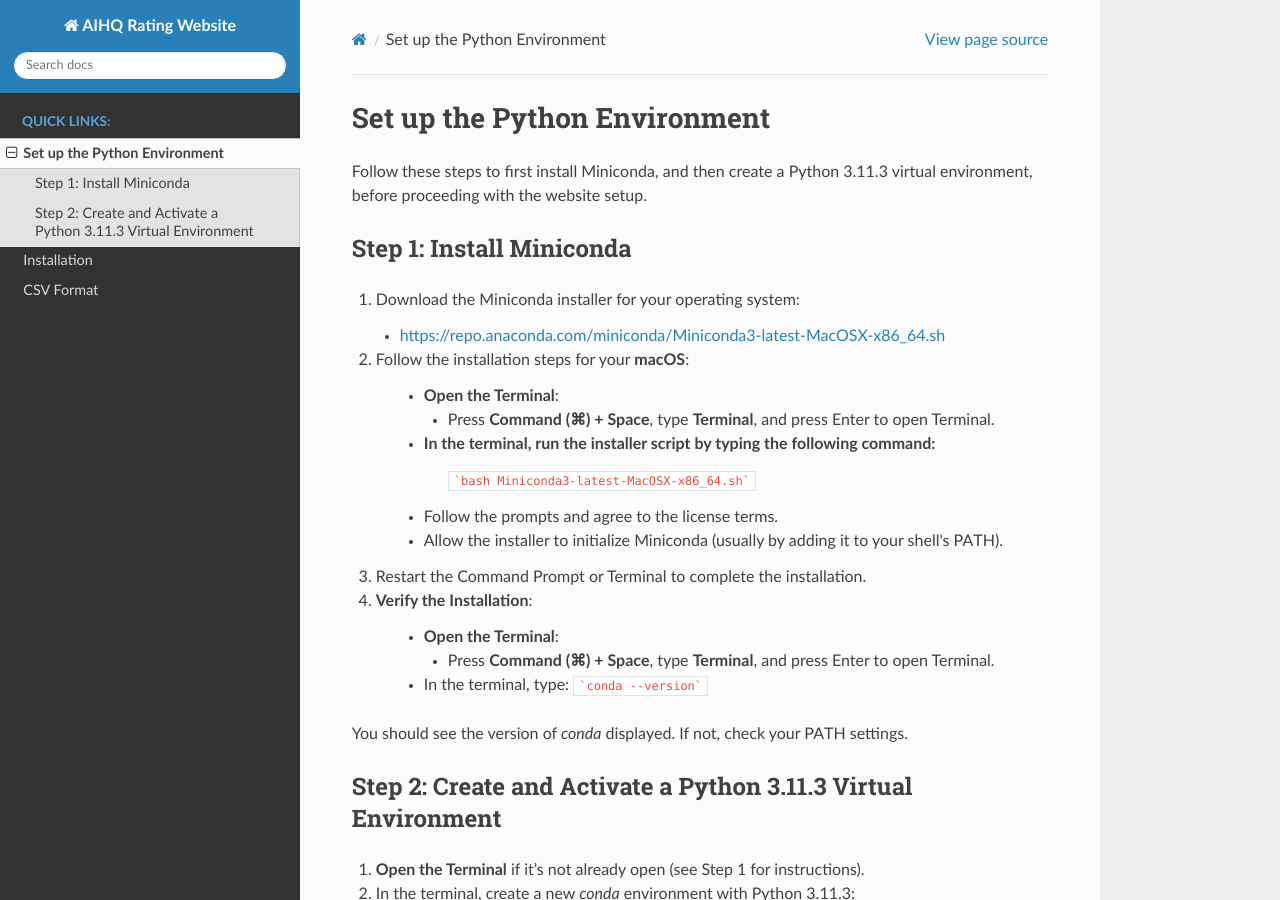
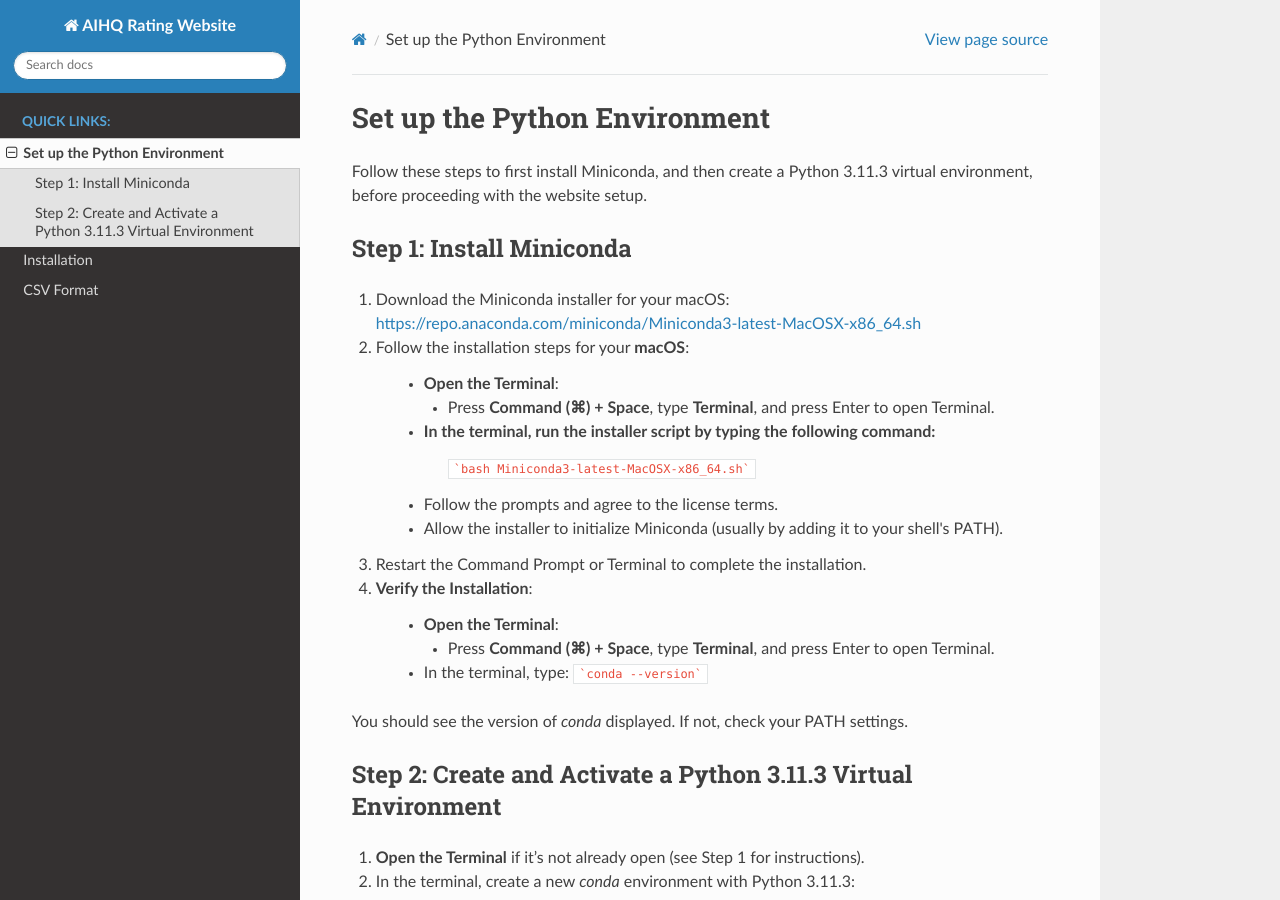
Before and after one commit to lyulouisa/Website_AIHQ_rating, a Sphinx documentation site: the page built from docs/source/mac.rst, in a window 1280 px wide and 900 px high. Built offline with Sphinx 7.4.7 and the Read the Docs theme 3.1.0, drawn with Linux system fonts in a browser that asks for light colours; pages that are not in the unit, such as notebooks, are missing from menus.

Commit message:
Update mac.rst

```diff
--- a/docs/source/mac.rst
+++ b/docs/source/mac.rst
@@ -6,9 +6,7 @@ Follow these steps to first install Miniconda, and then create a Python 3.11.3 v
 Step 1: Install Miniconda
 -------------------------
 
-1. Download the Miniconda installer for your operating system:
-
-   -  https://repo.anaconda.com/miniconda/Miniconda3-latest-MacOSX-x86_64.sh
+1. Download the Miniconda installer for your macOS: https://repo.anaconda.com/miniconda/Miniconda3-latest-MacOSX-x86_64.sh
 
 2. Follow the installation steps for your **macOS**:
 
```
